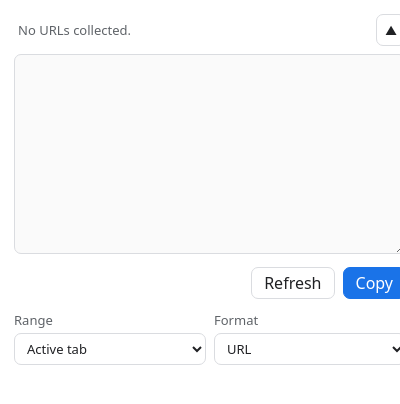
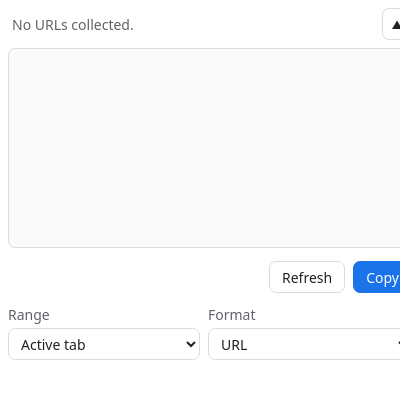
Before and after one commit to snowy-tools/chrome-quick-copy-urls, a browser extension: page popup.html in a window 400 px wide. Drawn offline with Linux system fonts and the light colour scheme.

Commit message:
feat: adjust font sizes and line heights in popup.css for better readability

```diff
--- a/popup.css
+++ b/popup.css
@@ -11,7 +11,7 @@ body {
 }
 
 #app {
-	padding: 14px;
+	padding: 8px;
 }
 
 .header {
@@ -34,7 +34,7 @@ p {
 	border-radius: 7px;
 	background: transparent;
 	cursor: pointer;
-	font-size: 12px;
+	font-size: 11px;
 	flex-shrink: 0;
 }
 
@@ -48,7 +48,7 @@ p {
 label {
 	display: grid;
 	gap: 4px;
-	font-size: 13px;
+	font-size: 14px;
 	color: #5f6368;
 }
 
@@ -56,6 +56,7 @@ select,
 button,
 textarea {
 	font: inherit;
+	font-size: 14px;
 }
 
 select,
@@ -75,13 +76,15 @@ textarea {
 	box-sizing: border-box;
 	width: 100%;
 	height: 200px;
+	min-height: 1.4em;
 	resize: vertical;
 	padding: 9px;
 	border: 1px solid #dadce0;
 	border-radius: 7px;
-	line-height: 1.45;
+	white-space: nowrap;
+	line-height: 1.4;
 	font-family: ui-monospace, SFMono-Regular, Consolas, "Liberation Mono", monospace;
-	font-size: 12px;
+	font-size: 13px;
 	background: #fafafa;
 	color: #202124;
 }
@@ -109,7 +112,7 @@ button.primary {
 	min-height: 18px;
 	padding: 2px 4px;
 	border-radius: 6px;
-	font-size: 13px;
+	font-size: 14px;
 	color: #5f6368;
 	background: transparent;
 	transition: background-color 1.6s ease;
@@ -155,7 +158,8 @@ button.primary {
 }
 
 body.compact textarea {
-	height: 56px;
+	height: 4.5em !important;
+	max-height: 4.5em !important;
 	resize: none;
 }
 
```
